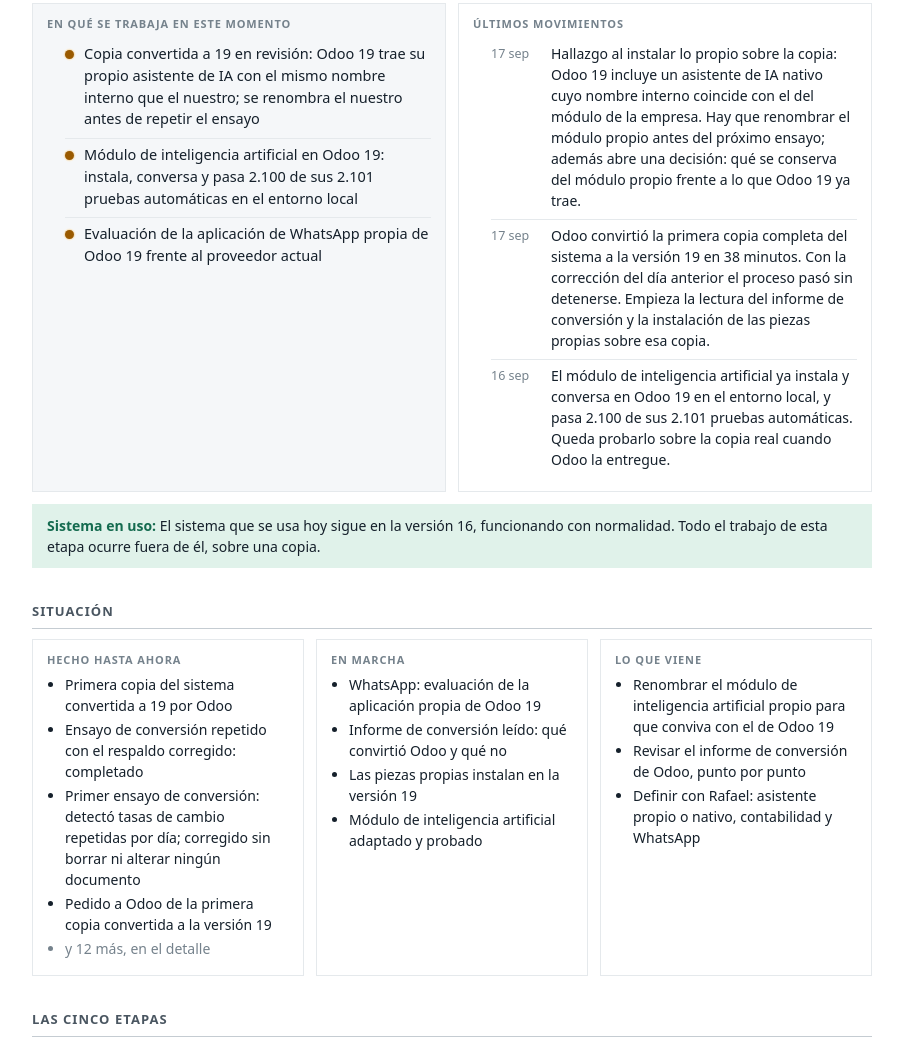
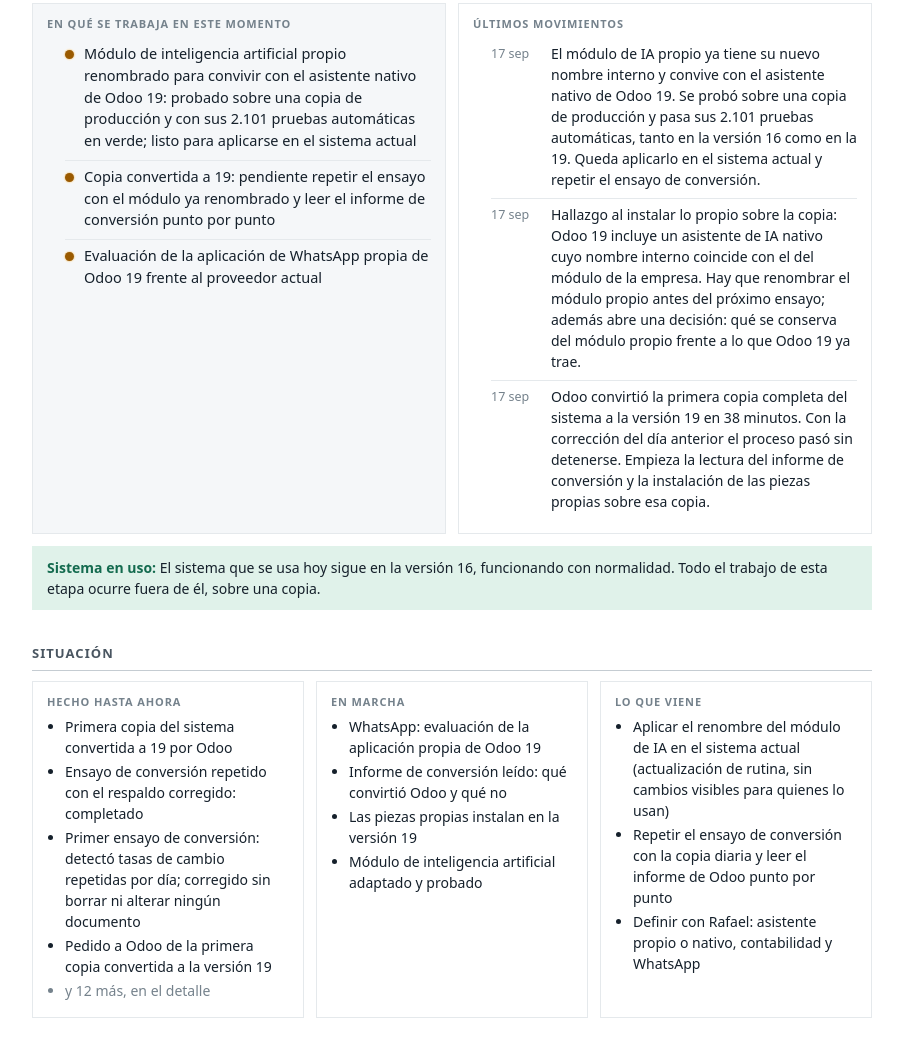
Before and after one commit to agenciakrea-hub/silva-migracion-odoo19, a plain HTML site: page index.html in a window 1280 px wide. Shown: the part 444-1484 px from the top of the page, without its empty margins (188-1091 px from the left). Drawn offline with Linux system fonts and the light colour scheme.

Commit message:
Avance 17-sep: módulo de IA renombrado y probado; listo para producción

```diff
--- a/index.html
+++ b/index.html
@@ -192,8 +192,8 @@ const ESTADO = {
   produccion: 'El sistema que se usa hoy sigue en la versión 16, funcionando con normalidad. Todo el trabajo de esta etapa ocurre fuera de él, sobre una copia.',
   // Frentes abiertos en paralelo (lo que se está haciendo hoy, no lo que se hará).
   frentes: [
-    'Copia convertida a 19 en revisión: Odoo 19 trae su propio asistente de IA con el mismo nombre interno que el nuestro; se renombra el nuestro antes de repetir el ensayo',
-    'Módulo de inteligencia artificial en Odoo 19: instala, conversa y pasa 2.100 de sus 2.101 pruebas automáticas en el entorno local',
+    'Módulo de inteligencia artificial propio renombrado para convivir con el asistente nativo de Odoo 19: probado sobre una copia de producción y con sus 2.101 pruebas automáticas en verde; listo para aplicarse en el sistema actual',
+    'Copia convertida a 19: pendiente repetir el ensayo con el módulo ya renombrado y leer el informe de conversión punto por punto',
     'Evaluación de la aplicación de WhatsApp propia de Odoo 19 frente al proveedor actual'
   ],
   doc: 'https://claude.ai/artifact/1po3HJB3ecQcTaefvMnFYB',
@@ -263,8 +263,9 @@ const ESTADO = {
       { t: 'Cierre', e: 'pend' }
     ]}
   ],
-  viene: ['Renombrar el módulo de inteligencia artificial propio para que conviva con el de Odoo 19', 'Revisar el informe de conversión de Odoo, punto por punto', 'Definir con Rafael: asistente propio o nativo, contabilidad y WhatsApp'],
+  viene: ['Aplicar el renombre del módulo de IA en el sistema actual (actualización de rutina, sin cambios visibles para quienes lo usan)', 'Repetir el ensayo de conversión con la copia diaria y leer el informe de Odoo punto por punto', 'Definir con Rafael: asistente propio o nativo, contabilidad y WhatsApp'],
   novedades: [
+    { f: '17 sep', t: 'El módulo de IA propio ya tiene su nuevo nombre interno y convive con el asistente nativo de Odoo 19. Se probó sobre una copia de producción y pasa sus 2.101 pruebas automáticas, tanto en la versión 16 como en la 19. Queda aplicarlo en el sistema actual y repetir el ensayo de conversión.' },
     { f: '17 sep', t: 'Hallazgo al instalar lo propio sobre la copia: Odoo 19 incluye un asistente de IA nativo cuyo nombre interno coincide con el del módulo de la empresa. Hay que renombrar el módulo propio antes del próximo ensayo; además abre una decisión: qué se conserva del módulo propio frente a lo que Odoo 19 ya trae.' },
     { f: '17 sep', t: 'Odoo convirtió la primera copia completa del sistema a la versión 19 en 38 minutos. Con la corrección del día anterior el proceso pasó sin detenerse. Empieza la lectura del informe de conversión y la instalación de las piezas propias sobre esa copia.' },
     { f: '16 sep', t: 'El módulo de inteligencia artificial ya instala y conversa en Odoo 19 en el entorno local, y pasa 2.100 de sus 2.101 pruebas automáticas. Queda probarlo sobre la copia real cuando Odoo la entregue.' },
```
Also changed, not shown: 1 other file.
